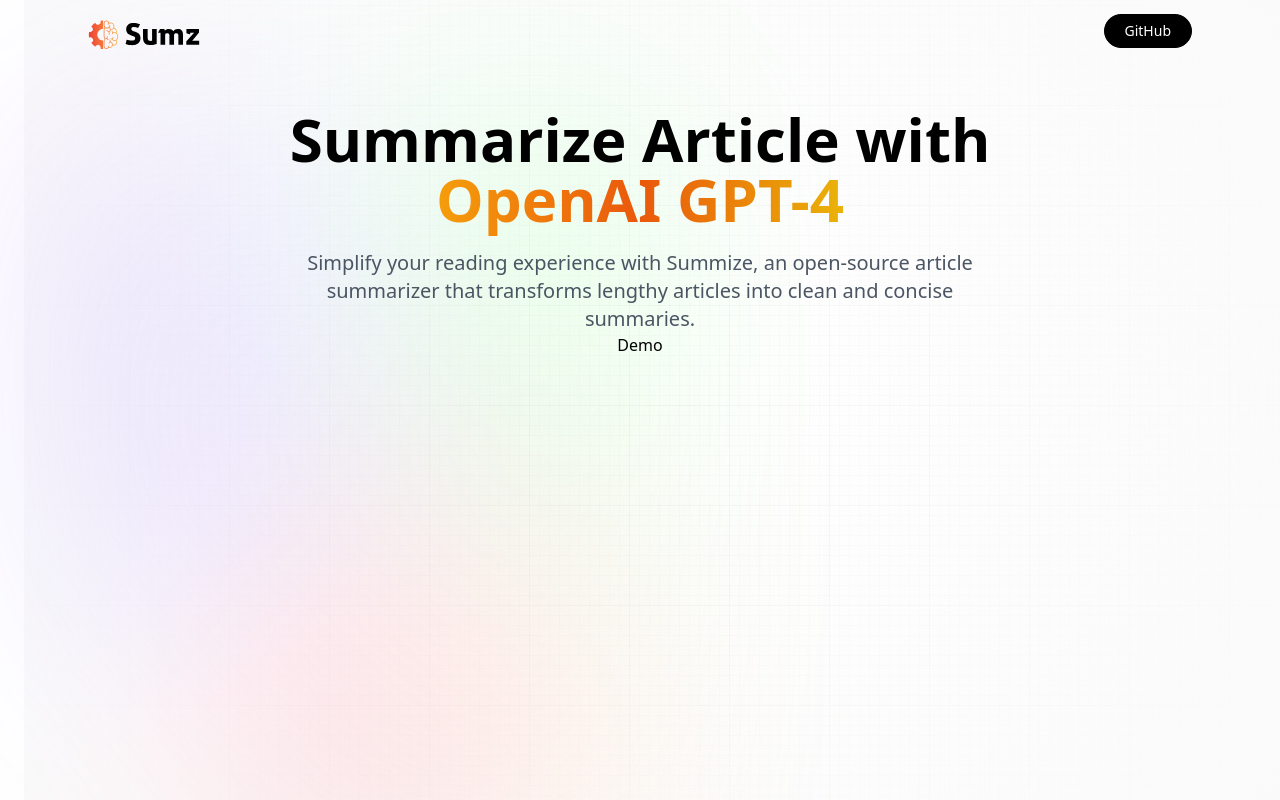
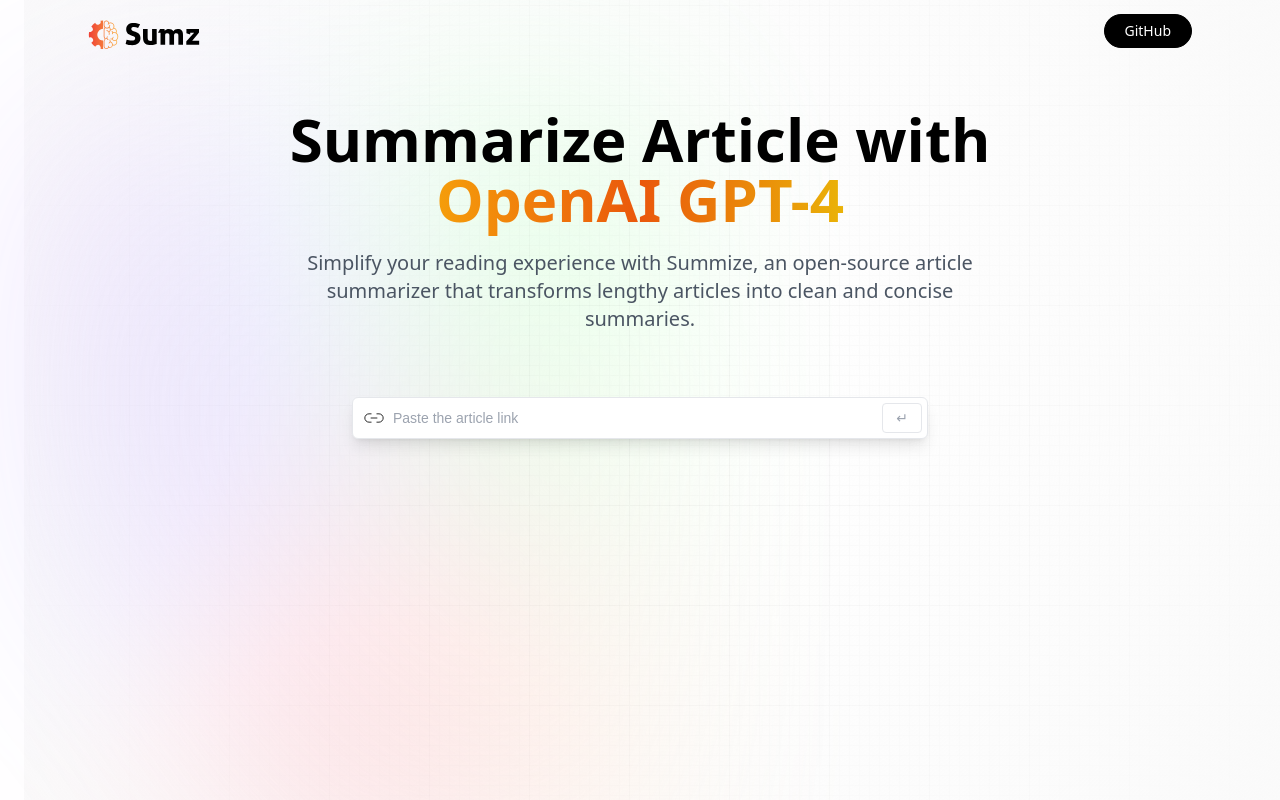
Before and after one commit to Sayeedifty1/ai-summarizer, a React (Vite) app: page / in a window 1280 px wide. Built offline with nearby package versions, Linux system fonts and the light colour scheme; a web font is replaced by a local one.

Commit message:
demo section added

```diff
--- a/src/App.css
+++ b/src/App.css
@@ -13,7 +13,7 @@
 
   justify-content: center;
   padding: 0px 24px 160px 24px;
-  pointer-events: none;
+
 }
 
 .main:before {
--- a/src/Components/Demo.jsx
+++ b/src/Components/Demo.jsx
@@ -1,9 +1,43 @@
-import React from 'react'
+import React, { useState } from 'react';
+import { copy, linkIcon, loader, tick } from '../assets';
 
 const Demo = () => {
+  const [article, setArticle] = useState({
+    url: '',
+    summary: '',
+  });
+
+  const handleSubmit = async (e) => {
+    e.preventDefault();
+    alert('submit');
+  };
+
+  const handleInputChange = (e) => {
+    setArticle({ ...article, url: e.target.value });
+  };
+
   return (
-    <div>Demo</div>
-  )
-}
+    <section className='mt-16 w-full max-w-xl'>
+      <div className='flex flex-col w-full gap-2'>
+        <form className='relative flex justify-center items-center' onSubmit={handleSubmit}>
+          <img src={linkIcon} alt='link_icon' className='absolute  left-0 my-2 ml-3 w-5' />
+          <input
+            type='url'
+            placeholder='Paste the article link'
+            value={article.url}
+            onChange={handleInputChange}
+            required
+            className='url_input'
+          />
+          <button type='submit' className='submit_btn peer-focus:border-gray-700 peer-focus:text-gray-700'>
+            <p>↵</p>
+          </button>
+        </form>
+        {/* Browse url history */}
+      </div>
+      {/* display results */}
+    </section>
+  );
+};
 
-export default Demo
+export default Demo;
```
